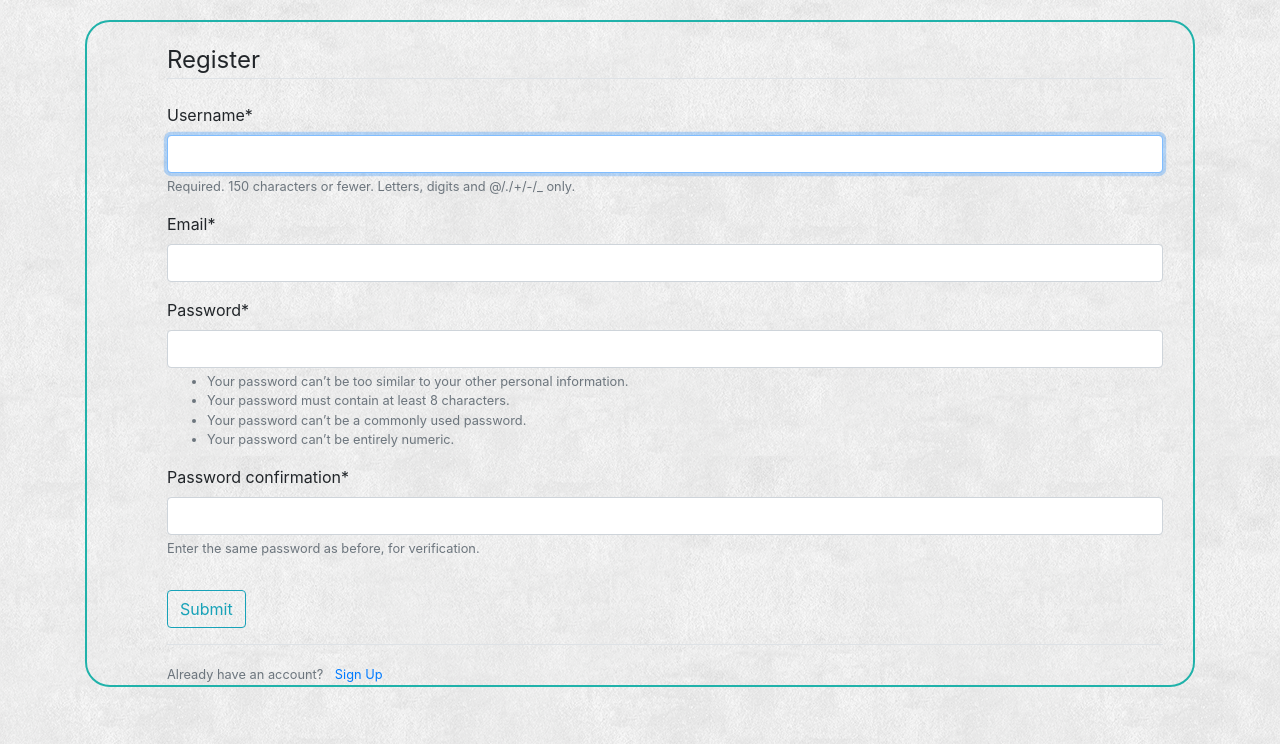
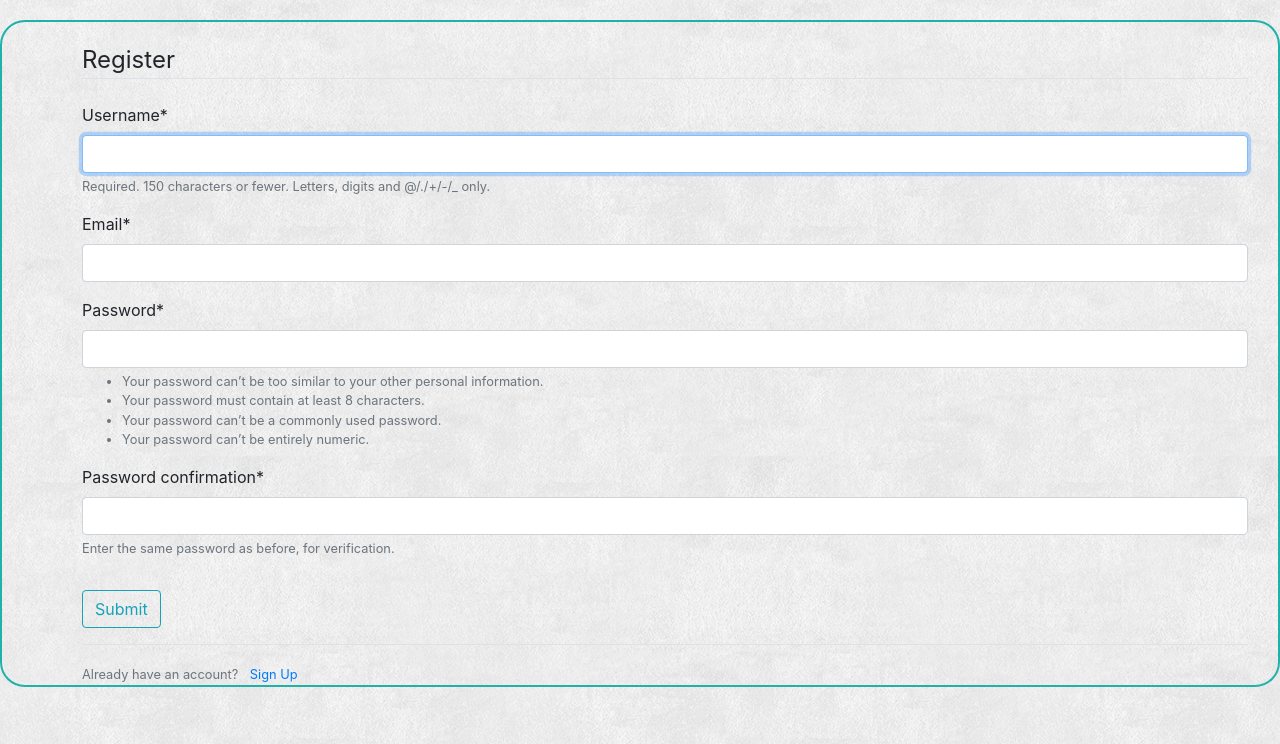
Before and after one commit to malgorzata-kozera/ToDoApp, a Django app: page /register/ in a window 1280 px wide. Shown: the part 56-800 px from the top of the page. Run offline with Django 3.2, Linux system fonts and the light colour scheme; some libraries are stand-ins or nearby versions.

Commit message:
improved register.html

```diff
--- a/users/templates/users/register.html
+++ b/users/templates/users/register.html
@@ -3,9 +3,6 @@
 {% load crispy_forms_tags %}
 
 {% block content %}
-
-<div class="container">
-    <div class ="row"></div>
 
             <div class="form-user-content">
 
@@ -29,7 +26,6 @@
                     <a class="ml-2" href="{%url 'login'%}">Sign Up</a>
                 </small>
             </div>
-       </div>
-    </div>
+
 
 {%endblock content %}
```
